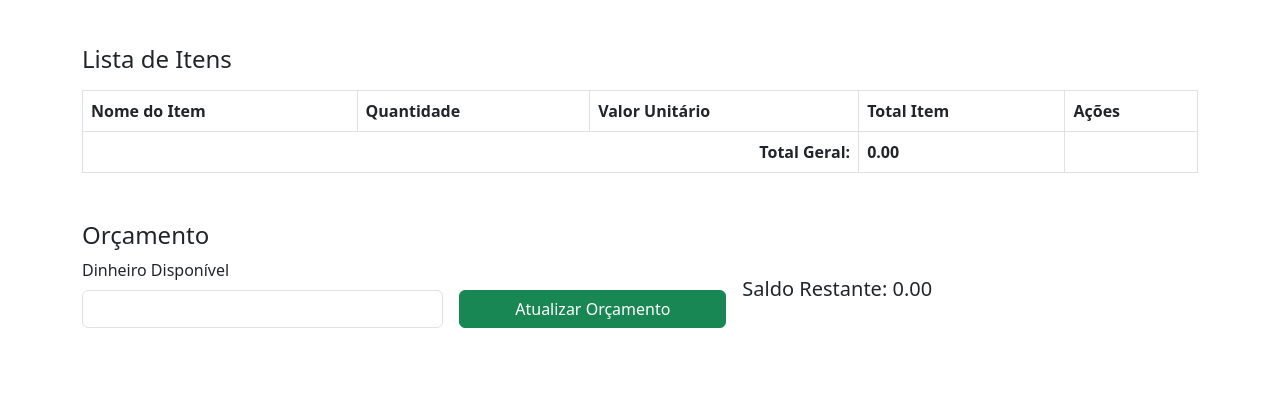
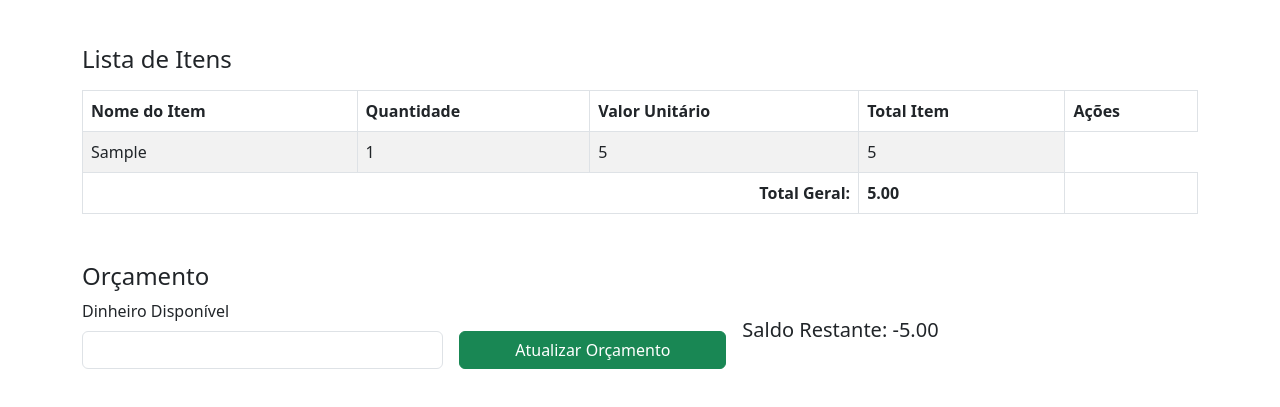
Before and after one commit to thiagoluiz/appMercado, a plain HTML site: page index.html in a window 1280 px wide. Both pictures are taken after typing "Sample", "5" into the empty fields and a click on the button "Adicionar Item". Shown: the part 183-590 px from the top of the page. Drawn offline with nearby package versions, Linux system fonts and the light colour scheme.

Commit message:
Update index.html
Correção no botão incluir item

```diff
--- a/index.html
+++ b/index.html
@@ -150,24 +150,55 @@
     </div>
 
     <script>
+        let items = JSON.parse(localStorage.getItem('items')) || [];
+        let money = parseFloat(localStorage.getItem('money')) || 0;
+
+        const itemName = document.getElementById('itemName');
         const itemQuantity = document.getElementById('itemQuantity');
         const itemValue = document.getElementById('itemValue');
         const itemTotal = document.getElementById('itemTotal');
+        const itemTableBody = document.getElementById('itemTableBody');
+        const grandTotal = document.getElementById('grandTotal');
+        const grandTotalMobile = document.getElementById('grandTotalMobile');
+        const remainingBalance = document.getElementById('remainingBalance');
 
-        // Função para calcular o total do item
         function calculateTotal() {
             const quantity = parseFloat(itemQuantity.value) || 0;
             const value = parseFloat(itemValue.value) || 0;
-            const total = quantity * value;
-            itemTotal.value = total.toFixed(2);
+            itemTotal.value = (quantity * value).toFixed(2);
         }
 
-        // Adicionar eventos para calcular Total Item
+        function calculateGrandTotal() {
+            const total = items.reduce((sum, item) => sum + item.total, 0);
+            grandTotal.textContent = total.toFixed(2);
+            grandTotalMobile.textContent = total.toFixed(2);
+            remainingBalance.textContent = (money - total).toFixed(2);
+            localStorage.setItem('items', JSON.stringify(items));
+        }
+
+        document.getElementById('addItem').addEventListener('click', () => {
+            const newItem = {
+                name: itemName.value,
+                quantity: parseInt(itemQuantity.value),
+                value: parseFloat(itemValue.value),
+                total: parseFloat(itemTotal.value)
+            };
+            items.push(newItem);
+            calculateGrandTotal();
+            renderItems();
+        });
+
+        function renderItems() {
+            itemTableBody.innerHTML = '';
+            items.forEach(item => {
+                itemTableBody.innerHTML += `<tr><td>${item.name}</td><td>${item.quantity}</td><td>${item.value}</td><td>${item.total}</td></tr>`;
+            });
+        }
+
         itemQuantity.addEventListener('input', calculateTotal);
         itemValue.addEventListener('input', calculateTotal);
 
-        // Garantir que o valor inicial seja exibido corretamente
-        calculateTotal();
+        renderItems();
     </script>
 </body>
 </html>
```
